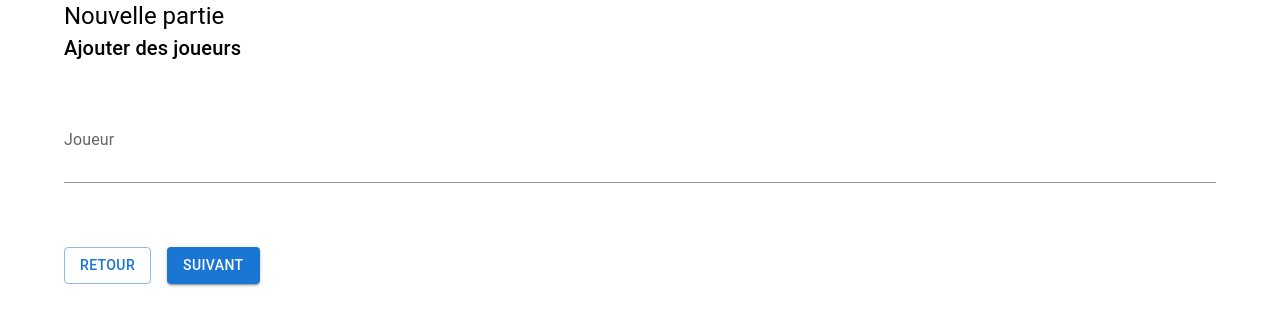
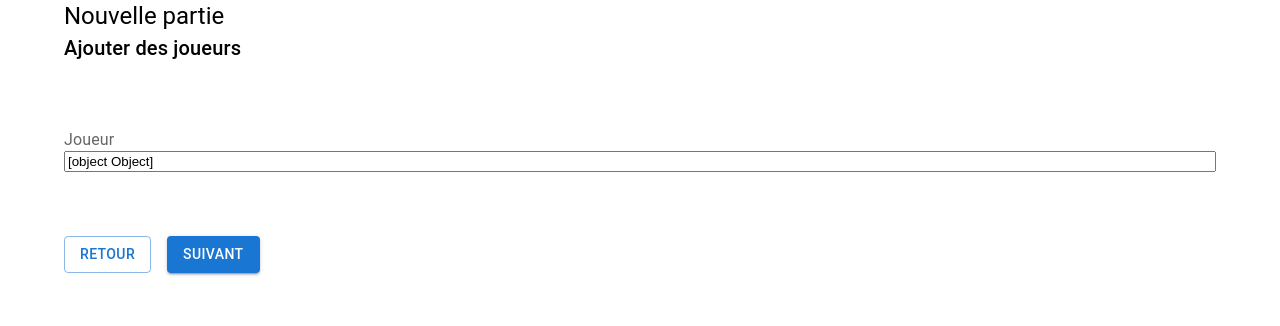
Before and after one commit to ndrplm/tarot-counter, a React (Create React App) app: page /games/new in a window 1280 px wide. Shown: the top 326 px of the page. Built offline with nearby package versions, Linux system fonts and the light colour scheme.

Commit message:
Add player form wip

```diff
--- a/src/pages/games/new/steps/Players.jsx
+++ b/src/pages/games/new/steps/Players.jsx
@@ -1,18 +1,33 @@
 import { Input, InputLabel, Stack, Typography } from "@mui/material";
+import { Field, FieldArray, Form, Formik } from "formik";
 import { useNavigate } from "react-router-dom";
 import { NewGameNavigationButtons } from "../private/NewGameNavigationButtons";
 
 export const Players = () => {
   const navigate = useNavigate()
+  const initialValues = {
+    players: []
+  }
   return (
     <Stack spacing={8}>
       <Typography variant="h6" component="h1">
         Ajouter des joueurs
       </Typography>
-      <Stack>
-        <InputLabel>Joueur</InputLabel>
-        <Input />
-      </Stack>
+      <Formik initialValues={initialValues}>
+        {({values}) => (
+          <Form>
+            {console.log(values)}
+            <Stack>
+              <InputLabel>Joueur</InputLabel>
+              <FieldArray name="players">
+                {() => (
+                  <Field/>
+                )}
+              </FieldArray>
+            </Stack>
+          </Form>
+        )}
+      </Formik>
       <NewGameNavigationButtons hasPrevious hasNext previous={() => navigate("/")} />
     </Stack>
   );
```
